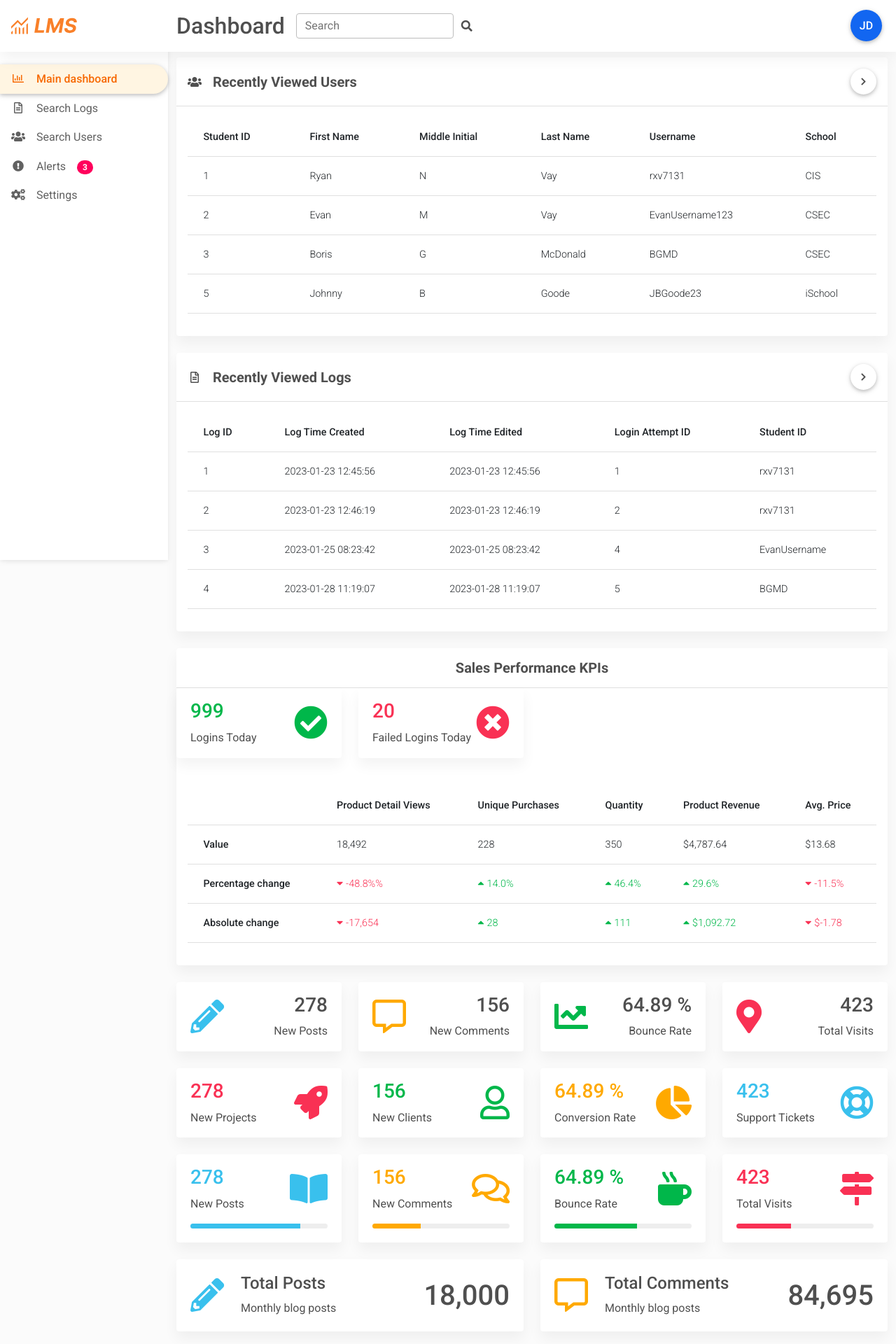
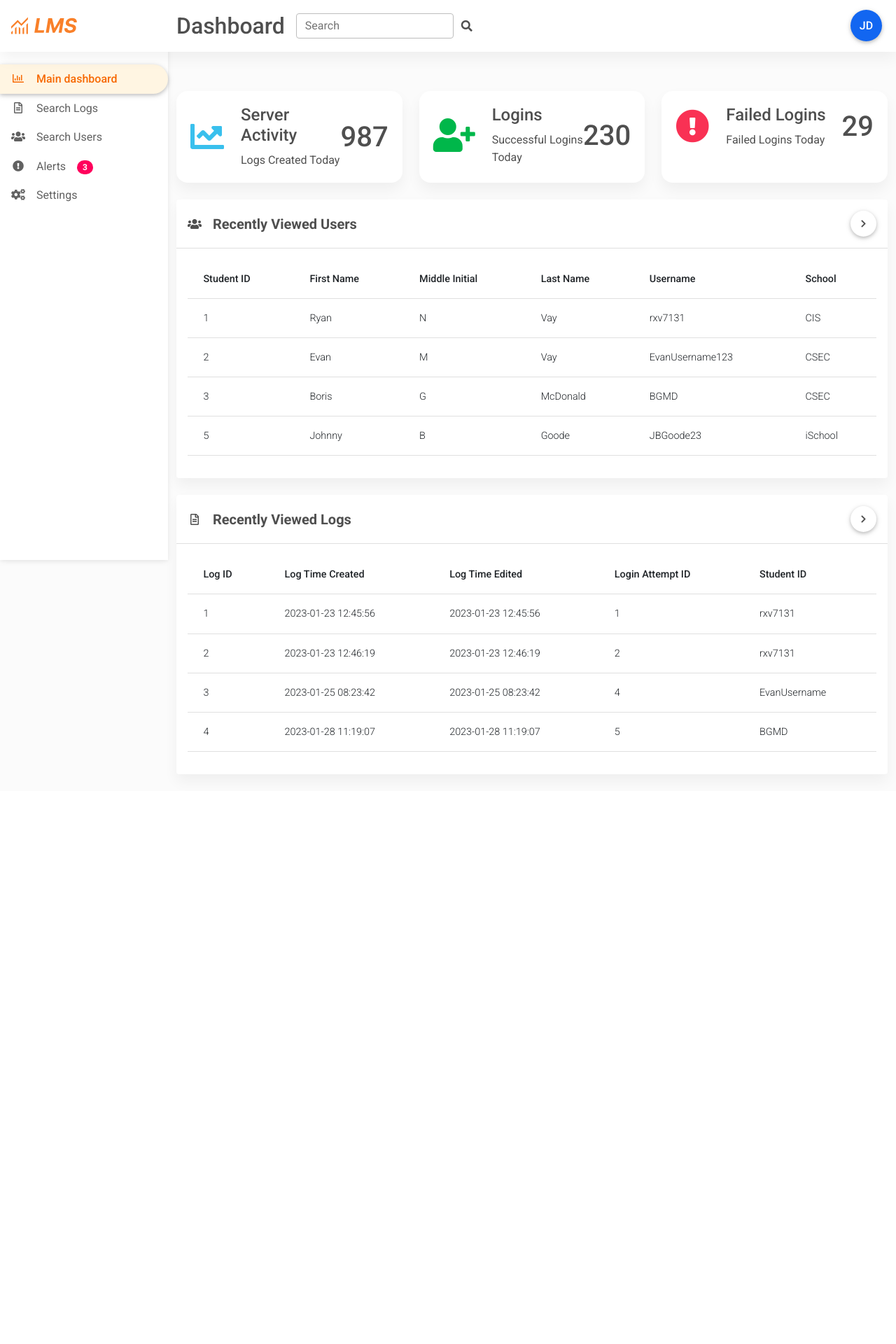
Before and after one commit to ISTE-501-Team-1/log-monitoring-system, a PHP site: page /mainDashboard.html in a window 1280 px wide. Shown: the top 1920 px of the page at 70% size. After the commit the page ends 1111 px from the top, so only its background shows below. Run offline with PHP 8.4, Linux system fonts and the light colour scheme; some libraries are stand-ins or nearby versions.

Commit message:
Dashboard iteration 2

```diff
--- a/css/style.css
+++ b/css/style.css
@@ -43,6 +43,14 @@ body {
   display: flex;
   align-items: center;
   justify-content: flex-start;
+}
+
+#dashboard-stats .card{
+  border-radius: 1rem;
+}
+
+#dashboard-stats .card:hover {
+  box-shadow: 0 4px 10px 0 rgb(0 0 0 / 20%), 0 4px 20px 0 rgb(0 0 0 / 10%);
 }
 
 @media (max-width: 991.98px) {
--- a/mainDashboard.html
+++ b/mainDashboard.html
@@ -160,7 +160,72 @@
 <main style="margin-top: 58px">
   <div class="container pt-4">
 
+    <div id="dashboard-stats" class="row align-items-stretch pt-xl-5 pt-md-2">
 
+      <div class="col col-xl-4 col-md-12 mb-4 rounded-7">
+        <div class="card h-100" type="button">
+          <div class="card-body">
+            <div class="d-flex justify-content-between p-md-1">
+              <div class="d-flex flex-row">
+                <div class="align-self-center">
+                  <i class="fas fa-chart-line text-info fa-3x me-4"></i>
+                </div>
+                <div>
+                  <h4>Server Activity</h4>
+                  <p class="mb-0">Logs Created Today</p>
+                </div>
+              </div>
+              <div class="align-self-center">
+                <h2 class="h1 mb-0">987</h2>
+              </div>
+            </div>
+          </div>
+        </div>
+      </div>
+
+      <div class="col col-xl-4 col-md-12 mb-4">
+        <div class="card h-100" type="button">
+          <div class="card-body">
+            <div class="d-flex justify-content-between p-md-1">
+              <div class="d-flex flex-row">
+                <div class="align-self-center">
+                  <i class="fas fa-user-plus text-success fa-3x me-4"></i>
+                </div>
+                <div>
+                  <h4>Logins</h4>
+                  <p class="mb-0">Successful Logins Today</p>
+                </div>
+              </div>
+              <div class="align-self-center">
+                <h2 class="h1 mb-0">230</h2>
+              </div>
+            </div>
+          </div>
+        </div>
+      </div>
+
+      <div class="col col-xl-4 col-md-12 mb-4">
+        <div class="card h-100" type="button">
+          <div class="card-body">
+            <div class="d-flex justify-content-between p-md-1">
+              <div class="d-flex flex-row">
+                <div class="align-self-center">
+                  <i class="fas fa-exclamation-circle text-danger fa-3x me-4"></i>
+                </div>
+                <div>
+                  <h4>Failed Logins</h4>
+                  <p class="mb-0">Failed Logins Today</p>
+                </div>
+              </div>
+              <div class="align-self-center">
+                <h2 class="h1 mb-0">29</h2>
+              </div>
+            </div>
+          </div>
+        </div>
+      </div>
+
+    </div>
 
     <!--Section: Recently Viewed Student Table-->
     <section class="mb-4">
@@ -214,482 +279,6 @@
     </section>
     <!--Section: Recently Viewed Logs Table-->
 
-
-
-    <!--Section: Sales Performance KPIs-->
-    <section class="mb-4">
-      <div class="card">
-        <div class="card-header text-center py-3">
-          <h5 class="mb-0 text-center">
-            <strong>Sales Performance KPIs</strong>
-          </h5>
-        </div>
-        <div class="row">
-          <div class="col-xl-3 col-sm-6 col-12 mb-4">
-            <div class="card">
-              <div class="card-body">
-                <div class="d-flex justify-content-between px-md-1">
-                  <div>
-                    <h3 class="text-success">999</h3>
-                    <p class="mb-0">Logins Today</p>
-                  </div>
-                  <div class="align-self-center">
-                    <i class="fas fa-check-circle text-success fa-3x"></i>
-                  </div>
-                </div>
-              </div>
-            </div>
-          </div>
-          <div class="col-xl-3 col-sm-6 col-12 mb-4">
-            <div class="card">
-              <div class="card-body">
-                <div class="d-flex justify-content-between px-md-1">
-                  <div>
-                    <h3 class="text-danger">20</h3>
-                    <p class="mb-0">Failed Logins Today</p>
-                  </div>
-                  <div class="align-self-center">
-                    <i class="fas fa-times-circle text-danger fa-3x"></i>
-                  </div>
-                </div>
-              </div>
-            </div>
-          </div>
-        </div>
-        <div class="card-body">
-          <div class="table-responsive">
-            <table class="table table-hover text-nowrap">
-              <thead>
-                <tr>
-                  <th scope="col"></th>
-                  <th scope="col">Product Detail Views</th>
-                  <th scope="col">Unique Purchases</th>
-                  <th scope="col">Quantity</th>
-                  <th scope="col">Product Revenue</th>
-                  <th scope="col">Avg. Price</th>
-                </tr>
-              </thead>
-              <tbody>
-                <tr>
-                  <th scope="row">Value</th>
-                  <td>18,492</td>
-                  <td>228</td>
-                  <td>350</td>
-                  <td>$4,787.64</td>
-                  <td>$13.68</td>
-                </tr>
-                <tr>
-                  <th scope="row">Percentage change</th>
-                  <td>
-                    <span class="text-danger">
-                      <i class="fas fa-caret-down me-1"></i
-                        ><span>-48.8%%</span>
-                    </span>
-                  </td>
-                  <td>
-                    <span class="text-success">
-                      <i class="fas fa-caret-up me-1"></i><span>14.0%</span>
-                    </span>
-                  </td>
-                  <td>
-                    <span class="text-success">
-                      <i class="fas fa-caret-up me-1"></i><span>46.4%</span>
-                    </span>
-                  </td>
-                  <td>
-                    <span class="text-success">
-                      <i class="fas fa-caret-up me-1"></i><span>29.6%</span>
-                    </span>
-                  </td>
-                  <td>
-                    <span class="text-danger">
-                      <i class="fas fa-caret-down me-1"></i
-                        ><span>-11.5%</span>
-                    </span>
-                  </td>
-                </tr>
-                <tr>
-                  <th scope="row">Absolute change</th>
-                  <td>
-                    <span class="text-danger">
-                      <i class="fas fa-caret-down me-1"></i
-                        ><span>-17,654</span>
-                    </span>
-                  </td>
-                  <td>
-                    <span class="text-success">
-                      <i class="fas fa-caret-up me-1"></i><span>28</span>
-                    </span>
-                  </td>
-                  <td>
-                    <span class="text-success">
-                      <i class="fas fa-caret-up me-1"></i><span>111</span>
-                    </span>
-                  </td>
-                  <td>
-                    <span class="text-success">
-                      <i class="fas fa-caret-up me-1"></i
-                        ><span>$1,092.72</span>
-                    </span>
-                  </td>
-                  <td>
-                    <span class="text-danger">
-                      <i class="fas fa-caret-down me-1"></i
-                        ><span>$-1.78</span>
-                    </span>
-                  </td>
-                </tr>
-              </tbody>
-            </table>
-          </div>
-        </div>
-      </div>
-    </section>
-    <!--Section: Sales Performance KPIs-->
-
-    <!--Section: Minimal statistics cards-->
-    <section>
-      <div class="row">
-        <div class="col-xl-3 col-sm-6 col-12 mb-4">
-          <div class="card">
-            <div class="card-body">
-              <div class="d-flex justify-content-between px-md-1">
-                <div class="align-self-center">
-                  <i class="fas fa-pencil-alt text-info fa-3x"></i>
-                </div>
-                <div class="text-end">
-                  <h3>278</h3>
-                  <p class="mb-0">New Posts</p>
-                </div>
-              </div>
-            </div>
-          </div>
-        </div>
-        <div class="col-xl-3 col-sm-6 col-12 mb-4">
-          <div class="card">
-            <div class="card-body">
-              <div class="d-flex justify-content-between px-md-1">
-                <div class="align-self-center">
-                  <i class="far fa-comment-alt text-warning fa-3x"></i>
-                </div>
-                <div class="text-end">
-                  <h3>156</h3>
-                  <p class="mb-0">New Comments</p>
-                </div>
-              </div>
-            </div>
-          </div>
-        </div>
-        <div class="col-xl-3 col-sm-6 col-12 mb-4">
-          <div class="card">
-            <div class="card-body">
-              <div class="d-flex justify-content-between px-md-1">
-                <div class="align-self-center">
-                  <i class="fas fa-chart-line text-success fa-3x"></i>
-                </div>
-                <div class="text-end">
-                  <h3>64.89 %</h3>
-                  <p class="mb-0">Bounce Rate</p>
-                </div>
-              </div>
-            </div>
-          </div>
-        </div>
-        <div class="col-xl-3 col-sm-6 col-12 mb-4">
-          <div class="card">
-            <div class="card-body">
-              <div class="d-flex justify-content-between px-md-1">
-                <div class="align-self-center">
-                  <i class="fas fa-map-marker-alt text-danger fa-3x"></i>
-                </div>
-                <div class="text-end">
-                  <h3>423</h3>
-                  <p class="mb-0">Total Visits</p>
-                </div>
-              </div>
-            </div>
-          </div>
-        </div>
-      </div>
-      <div class="row">
-        <div class="col-xl-3 col-sm-6 col-12 mb-4">
-          <div class="card">
-            <div class="card-body">
-              <div class="d-flex justify-content-between px-md-1">
-                <div>
-                  <h3 class="text-danger">278</h3>
-                  <p class="mb-0">New Projects</p>
-                </div>
-                <div class="align-self-center">
-                  <i class="fas fa-rocket text-danger fa-3x"></i>
-                </div>
-              </div>
-            </div>
-          </div>
-        </div>
-        <div class="col-xl-3 col-sm-6 col-12 mb-4">
-          <div class="card">
-            <div class="card-body">
-              <div class="d-flex justify-content-between px-md-1">
-                <div>
-                  <h3 class="text-success">156</h3>
-                  <p class="mb-0">New Clients</p>
-                </div>
-                <div class="align-self-center">
-                  <i class="far fa-user text-success fa-3x"></i>
-                </div>
-              </div>
-            </div>
-          </div>
-        </div>
-        <div class="col-xl-3 col-sm-6 col-12 mb-4">
-          <div class="card">
-            <div class="card-body">
-              <div class="d-flex justify-content-between px-md-1">
-                <div>
-                  <h3 class="text-warning">64.89 %</h3>
-                  <p class="mb-0">Conversion Rate</p>
-                </div>
-                <div class="align-self-center">
-                  <i class="fas fa-chart-pie text-warning fa-3x"></i>
-                </div>
-              </div>
-            </div>
-          </div>
-        </div>
-        <div class="col-xl-3 col-sm-6 col-12 mb-4">
-          <div class="card">
-            <div class="card-body">
-              <div class="d-flex justify-content-between px-md-1">
-                <div>
-                  <h3 class="text-info">423</h3>
-                  <p class="mb-0">Support Tickets</p>
-                </div>
-                <div class="align-self-center">
-                  <i class="far fa-life-ring text-info fa-3x"></i>
-                </div>
-              </div>
-            </div>
-          </div>
-        </div>
-      </div>
-      <div class="row">
-        <div class="col-xl-3 col-sm-6 col-12 mb-4">
-          <div class="card">
-            <div class="card-body">
-              <div class="d-flex justify-content-between px-md-1">
-                <div>
-                  <h3 class="text-info">278</h3>
-                  <p class="mb-0">New Posts</p>
-                </div>
-                <div class="align-self-center">
-                  <i class="fas fa-book-open text-info fa-3x"></i>
-                </div>
-              </div>
-              <div class="px-md-1">
-                <div class="progress mt-3 mb-1 rounded" style="height: 7px">
-                  <div
-                       class="progress-bar bg-info"
-                       role="progressbar"
-                       style="width: 80%"
-                       aria-valuenow="80"
-                       aria-valuemin="0"
-                       aria-valuemax="100"
-                       ></div>
-                </div>
-              </div>
-            </div>
-          </div>
-        </div>
-        <div class="col-xl-3 col-sm-6 col-12 mb-4">
-          <div class="card">
-            <div class="card-body">
-              <div class="d-flex justify-content-between px-md-1">
-                <div>
-                  <h3 class="text-warning">156</h3>
-                  <p class="mb-0">New Comments</p>
-                </div>
-                <div class="align-self-center">
-                  <i class="far fa-comments text-warning fa-3x"></i>
-                </div>
-              </div>
-              <div class="px-md-1">
-                <div class="progress mt-3 mb-1 rounded" style="height: 7px">
-                  <div
-                       class="progress-bar bg-warning"
-                       role="progressbar"
-                       style="width: 35%"
-                       aria-valuenow="35"
-                       aria-valuemin="0"
-                       aria-valuemax="100"
-                       ></div>
-                </div>
-              </div>
-            </div>
-          </div>
-        </div>
-        <div class="col-xl-3 col-sm-6 col-12 mb-4">
-          <div class="card">
-            <div class="card-body">
-              <div class="d-flex justify-content-between px-md-1">
-                <div>
-                  <h3 class="text-success">64.89 %</h3>
-                  <p class="mb-0">Bounce Rate</p>
-                </div>
-                <div class="align-self-center">
-                  <i class="fas fa-mug-hot text-success fa-3x"></i>
-                </div>
-              </div>
-              <div class="px-md-1">
-                <div class="progress mt-3 mb-1 rounded" style="height: 7px">
-                  <div
-                       class="progress-bar bg-success"
-                       role="progressbar"
-                       style="width: 60%"
-                       aria-valuenow="60"
-                       aria-valuemin="0"
-                       aria-valuemax="100"
-                       ></div>
-                </div>
-              </div>
-            </div>
-          </div>
-        </div>
-        <div class="col-xl-3 col-sm-6 col-12 mb-4">
-          <div class="card">
-            <div class="card-body">
-              <div class="d-flex justify-content-between px-md-1">
-                <div>
-                  <h3 class="text-danger">423</h3>
-                  <p class="mb-0">Total Visits</p>
-                </div>
-                <div class="align-self-center">
-                  <i class="fas fa-map-signs text-danger fa-3x"></i>
-                </div>
-              </div>
-              <div class="px-md-1">
-                <div class="progress mt-3 mb-1 rounded" style="height: 7px">
-                  <div
-                       class="progress-bar bg-danger"
-                       role="progressbar"
-                       style="width: 40%"
-                       aria-valuenow="40"
-                       aria-valuemin="0"
-                       aria-valuemax="100"
-                       ></div>
-                </div>
-              </div>
-            </div>
-          </div>
-        </div>
-      </div>
-    </section>
-    <!--Section: Minimal statistics cards-->
-
-    <!--Section: Statistics with subtitles-->
-    <section>
-      <div class="row">
-        <div class="col-xl-6 col-md-12 mb-4">
-          <div class="card">
-            <div class="card-body">
-              <div class="d-flex justify-content-between p-md-1">
-                <div class="d-flex flex-row">
-                  <div class="align-self-center">
-                    <i class="fas fa-pencil-alt text-info fa-3x me-4"></i>
-                  </div>
-                  <div>
-                    <h4>Total Posts</h4>
-                    <p class="mb-0">Monthly blog posts</p>
-                  </div>
-                </div>
-                <div class="align-self-center">
-                  <h2 class="h1 mb-0">18,000</h2>
-                </div>
-              </div>
-            </div>
-          </div>
-        </div>
-        <div class="col-xl-6 col-md-12 mb-4">
-          <div class="card">
-            <div class="card-body">
-              <div class="d-flex justify-content-between p-md-1">
-                <div class="d-flex flex-row">
-                  <div class="align-self-center">
-                    <i
-                       class="far fa-comment-alt text-warning fa-3x me-4"
-                       ></i>
-                  </div>
-                  <div>
-                    <h4>Total Comments</h4>
-                    <p class="mb-0">Monthly blog posts</p>
-                  </div>
-                </div>
-                <div class="align-self-center">
-                  <h2 class="h1 mb-0">84,695</h2>
-                </div>
-              </div>
-            </div>
-          </div>
-        </div>
-      </div>
-      <div class="row">
-        <div class="col-xl-6 col-md-12 mb-4">
-          <div class="card">
-            <div class="card-body">
-              <div class="d-flex justify-content-between p-md-1">
-                <div class="d-flex flex-row">
-                  <div class="align-self-center">
-                    <h2 class="h1 mb-0 me-4">$76,456.00</h2>
-                  </div>
-                  <div>
-                    <h4>Total Sales</h4>
-                    <p class="mb-0">Monthly Sales Amount</p>
-                  </div>
-                </div>
-                <div class="align-self-center">
-                  <i class="far fa-heart text-danger fa-3x"></i>
-                </div>
-              </div>
-            </div>
-          </div>
-        </div>
-        <div class="col-xl-6 col-md-12 mb-4">
-          <div class="card">
-            <div class="card-body">
-              <div class="d-flex justify-content-between p-md-1">
-                <div class="d-flex flex-row">
-                  <div class="align-self-center">
-                    <h2 class="h1 mb-0 me-4">$36,000.00</h2>
-                  </div>
-                  <div>
-                    <h4>Total Cost</h4>
-                    <p class="mb-0">Monthly Cost</p>
-                  </div>
-                </div>
-                <div class="align-self-center">
-                  <i class="fas fa-wallet text-success fa-3x"></i>
-                </div>
-              </div>
-            </div>
-          </div>
-        </div>
-      </div>
-    </section>
-    <!--Section: Statistics with subtitles-->
-
-    <!-- Section: Main chart -->
-    <section class="mb-4">
-      <div class="card">
-        <div class="card-header py-3">
-          <h5 class="mb-0 text-center"><strong>Sales</strong></h5>
-        </div>
-        <div class="card-body">
-          <canvas class="my-4 w-100" id="myChart" height="380"></canvas>
-        </div>
-      </div>
-    </section>
-    <!-- Section: Main chart -->
-
   </div>
 
 </main>
```
